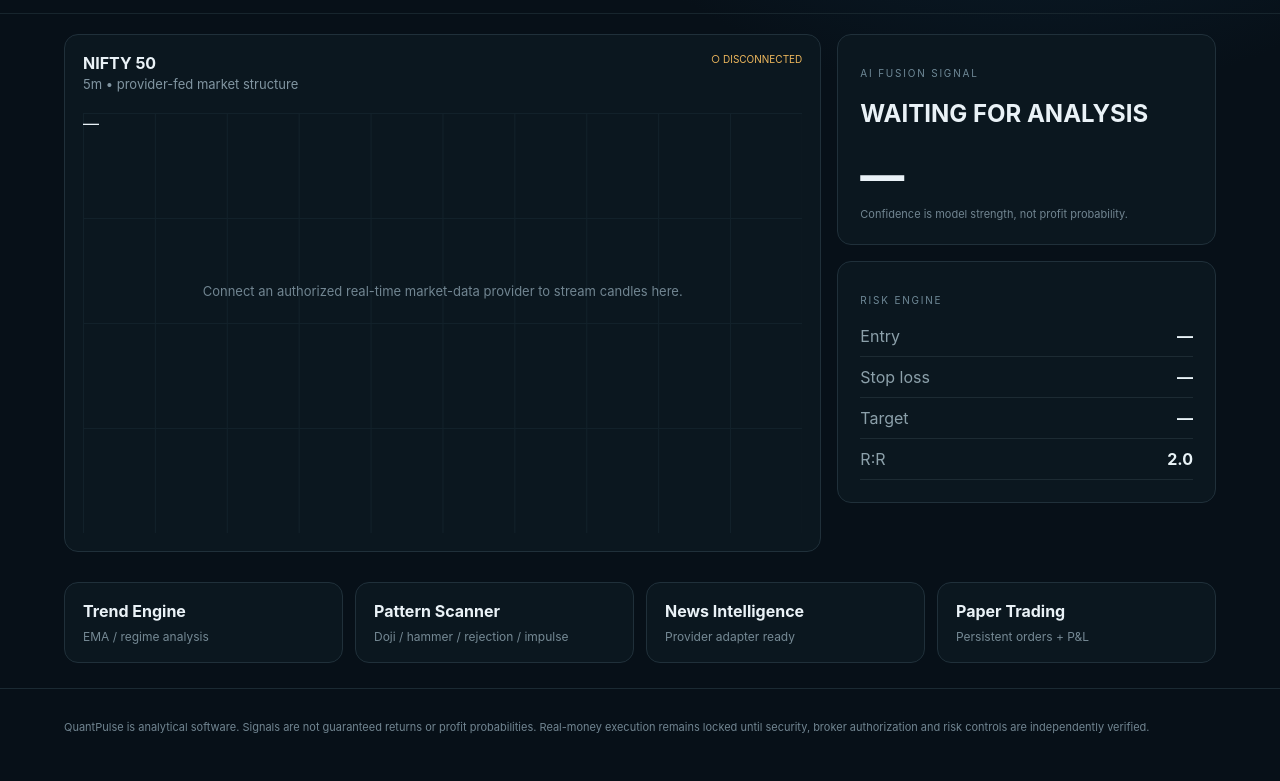
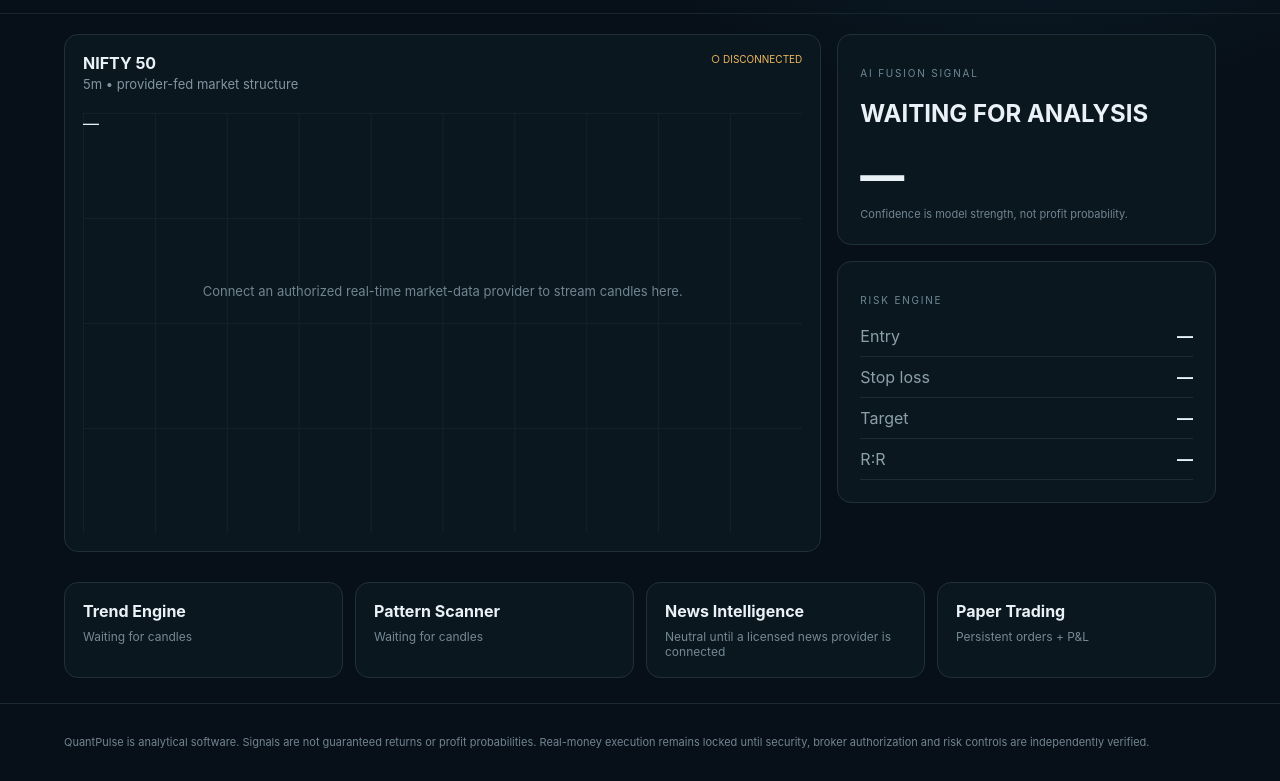
Before and after one commit to pavanthete12-ai/Pt, a Next.js app in the folder apps/web/: page / in a window 1280 px wide. Shown: the part 524-1305 px from the top of the page. Built offline with nearby package versions, Linux system fonts and the light colour scheme.

Commit message:
feat(web): render live QuantPulse analysis

```diff
--- a/apps/web/app/page.tsx
+++ b/apps/web/app/page.tsx
@@ -2,12 +2,12 @@
 import {useEffect,useMemo,useState} from "react";
 const symbols=["NIFTY 50","BANKNIFTY","RELIANCE","TCS","INFY","HDFCBANK"];
 export default function Home(){
- const [symbol,setSymbol]=useState("NIFTY 50"); const [live,setLive]=useState(false); const [connected,setConnected]=useState(false); const [last,setLast]=useState<number|null>(null); const status=useMemo(()=>connected?"LIVE STREAM CONNECTED":live?"LIVE GATE ARMED":"PAPER MODE",[connected,live]);
- useEffect(()=>{ if(!live)return; const base=process.env.NEXT_PUBLIC_QUANTPULSE_WS_URL; if(!base)return; const ws=new WebSocket(base); ws.onopen=()=>setConnected(true); ws.onclose=()=>setConnected(false); ws.onerror=()=>setConnected(false); ws.onmessage=e=>{try{const p=JSON.parse(e.data);if(p.type==="candle"&&p.symbol===symbol)setLast(Number(p.close));}catch{}}; ws.onopen=()=>{setConnected(true);ws.send(JSON.stringify({type:"subscribe",symbol,timeframe:"5m"}));}; return()=>{ws.close();setConnected(false)};},[live,symbol]);
+ const [symbol,setSymbol]=useState("NIFTY 50"); const [live,setLive]=useState(false); const [connected,setConnected]=useState(false); const [last,setLast]=useState<number|null>(null); const [analysis,setAnalysis]=useState<any>(null); const status=useMemo(()=>connected?"LIVE STREAM CONNECTED":live?"LIVE GATE ARMED":"PAPER MODE",[connected,live]);
+ useEffect(()=>{ if(!live)return; const base=process.env.NEXT_PUBLIC_QUANTPULSE_WS_URL; if(!base)return; const ws=new WebSocket(base); ws.onopen=()=>{setConnected(true);ws.send(JSON.stringify({type:"subscribe",symbol,timeframe:"1m"}));}; ws.onclose=()=>setConnected(false); ws.onerror=()=>setConnected(false); ws.onmessage=e=>{try{const p=JSON.parse(e.data);if(p.type==="candle"&&p.symbol===symbol){setLast(Number(p.close));if(p.analysis)setAnalysis(p.analysis);}}catch{}}; return()=>{ws.close();setConnected(false);setAnalysis(null)};},[live,symbol]);
  return <main><header><div><b>⚡ QuantPulse</b><span> Market Intelligence Terminal</span></div><div className="status">{status}</div></header>
  <section className="hero"><div><p className="eyebrow">TRADING PLATFORM</p><h1>Market intelligence, signals & risk — in one terminal.</h1><p className="muted">Provider-fed OHLCV streaming, deterministic technical analysis, pattern detection and risk controls. Paper trading remains the default.</p></div><div className="gate"><button onClick={()=>setLive(!live)}>{live?"Disable live stream":"Connect live stream"}</button><small>Live execution is separately locked. A market-data WebSocket URL must be configured by the deployment.</small></div></section>
  <nav>{symbols.map(s=><button className={s===symbol?"active":""} onClick={()=>setSymbol(s)} key={s}>{s}</button>)}</nav>
  <section className="grid"><article className="chart"><div className="cardhead"><div><strong>{symbol}</strong><div className="muted">5m • provider-fed market structure</div></div><div className="liveDot">{connected?"● LIVE":"○ DISCONNECTED"}</div></div><div className="chartbox"><div className="price">{last?last.toFixed(2):"—"}</div><div className="empty">{connected?"Waiting for the next validated OHLCV candle…":"Connect an authorized real-time market-data provider to stream candles here."}</div></div></article>
- <aside><div className="signal"><p>AI FUSION SIGNAL</p><h2>WAITING FOR ANALYSIS</h2><div className="confidence">—</div><span>Confidence is model strength, not profit probability.</span></div><div className="risk"><p>RISK ENGINE</p><div>Entry <b>{last?last.toFixed(2):"—"}</b></div><div>Stop loss <b>—</b></div><div>Target <b>—</b></div><div>R:R <b>2.0</b></div></div></aside></section>
- <section className="cards"><div><b>Trend Engine</b><span>EMA / regime analysis</span></div><div><b>Pattern Scanner</b><span>Doji / hammer / rejection / impulse</span></div><div><b>News Intelligence</b><span>Provider adapter ready</span></div><div><b>Paper Trading</b><span>Persistent orders + P&amp;L</span></div></section><footer>QuantPulse is analytical software. Signals are not guaranteed returns or profit probabilities. Real-money execution remains locked until security, broker authorization and risk controls are independently verified.</footer></main>
+ <aside><div className="signal"><p>AI FUSION SIGNAL</p><h2>{analysis?.signal ?? "WAITING FOR ANALYSIS"}</h2><div className="confidence">{analysis?`${analysis.confidence}%`: "—"}</div><span>Confidence is model strength, not profit probability.</span></div><div className="risk"><p>RISK ENGINE</p><div>Entry <b>{last?last.toFixed(2):"—"}</b></div><div>Stop loss <b>{analysis?.stop_loss ?? "—"}</b></div><div>Target <b>{analysis?.target ?? "—"}</b></div><div>R:R <b>{analysis?.risk_reward ?? "—"}</b></div></div></aside></section>
+ <section className="cards"><div><b>Trend Engine</b><span>{analysis?`${analysis.trend} • EMA9 ${analysis.ema9} / EMA21 ${analysis.ema21}`:"Waiting for candles"}</span></div><div><b>Pattern Scanner</b><span>{analysis?.pattern ?? "Waiting for candles"}</span></div><div><b>News Intelligence</b><span>Neutral until a licensed news provider is connected</span></div><div><b>Paper Trading</b><span>Persistent orders + P&amp;L</span></div></section><footer>QuantPulse is analytical software. Signals are not guaranteed returns or profit probabilities. Real-money execution remains locked until security, broker authorization and risk controls are independently verified.</footer></main>
 }
```
